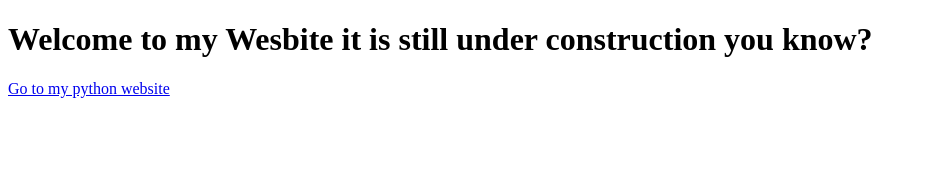
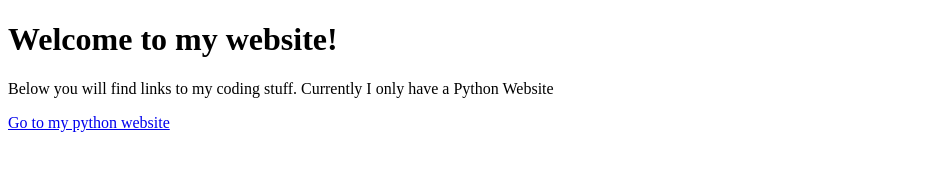
Before and after one commit to LabsTiger/labstiger.github.io, a plain HTML site: page index.html in a window 1280 px wide. Shown: the whole page, without its empty margins (0-926 px from the left). Drawn offline with Linux system fonts and the light colour scheme.

Commit message:
Update index.html

```diff
--- a/index.html
+++ b/index.html
@@ -5,7 +5,8 @@
 </head>
 <body>
 
-<h1>Welcome to my Wesbite it is still under construction you know?</h1>
+<h1>Welcome to my website!</h1>
+<p>Below you will find links to my coding stuff. Currently I only have a Python Website</p>
 <a href=" https://labstiger.github.io/python-code/">Go to my python website</a>
 
 
```
